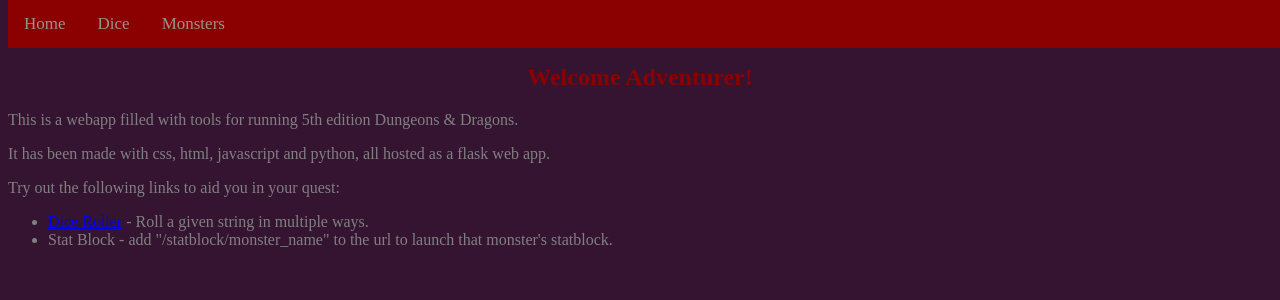
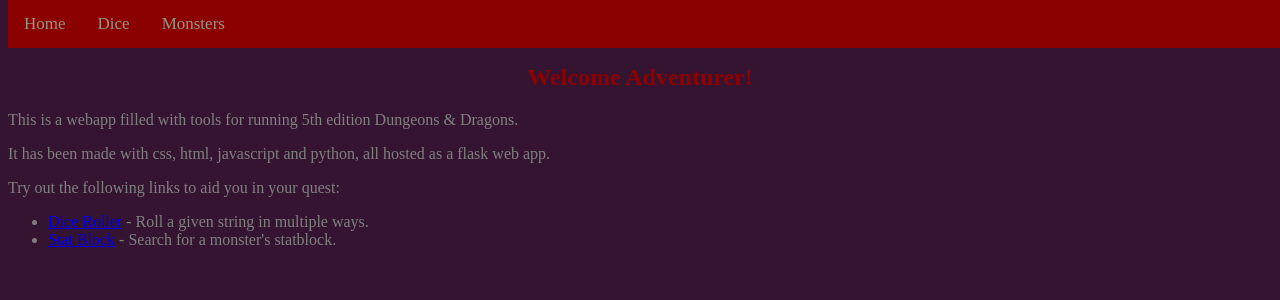
Before and after one commit to Macavitymadcap/DnD, a Flask app: page / in a window 1280 px wide. Shown: the top 300 px of the page. Run offline with Flask 2, Linux system fonts and the light colour scheme; some web fonts are replaced.

Commit message:
updated script inheritance

```diff
--- a/Static/monsters.js
+++ b/Static/monsters.js
@@ -19,7 +19,7 @@ function searchMonsters() {
     let stats = monsters[string.toLowerCase()];
     if (stats) {
         let statblock = `<h3>${stats["Name"].toUpperCase()}</h3>
-        <p><i>${stats["Size"]}, ${stats["Kind"]}, ${stats["Alignment"]}</i></p>`;
+        <p><i>${stats["Size"]} ${stats["Kind"]}, ${stats["Alignment"]}</i></p>`;
         if (stats["Armour Class"] instanceof Array) {
             statblock += `<p><b>Armour Class</b> ${stats["Armour Class"][0]} (<i>${stats["Armour Class"][1]}</i>)</p>`;
         } else {
--- a/templates/base.html
+++ b/templates/base.html
@@ -15,6 +15,23 @@
                 x.className = "topnav";
             }
         }
+        // Display dropdown menus for roll buttons
+        function showDropDown(string) {
+            document.getElementById(string).classList.toggle("show");
+        }
+        // Close a dropdown if the user clicks outside of it
+        window.onclick = function(event) {
+            if (!event.target.matches('.dropbtn')) {
+                var dropdowns = document.getElementsByClassName("dropdown-content");
+                var i;
+                for (i = 0; i < dropdowns.length; i++) {
+                    var openDropdown = dropdowns[i];
+                    if (openDropdown.classList.contains('show')) {
+                        openDropdown.classList.remove('show');
+                    }
+                }
+            }
+        }
     </script>
 </head>
 <div class="topnav" id="myTopnav">
--- a/templates/index.html
+++ b/templates/index.html
@@ -12,6 +12,6 @@
     <p>Try out the following links to aid you in your quest:</p>
     <ul>
         <li><a href="{{ url_for('dice_roller') }}">Dice Roller</a> - Roll a given string in multiple ways.</li>
-        <li>Stat Block</a> - add "/statblock/monster_name" to the url to launch that monster's statblock.</li>
+        <li><a href="{{ url_for('monsterpedia') }}">Stat Block</a>  - Search for a monster's statblock.</li>
     </ul>
 {% endblock %}
```
Also changed, not shown: templates/dice.html (+0 -17 lines), templates/monstersearch.html (+0 -19 lines).
